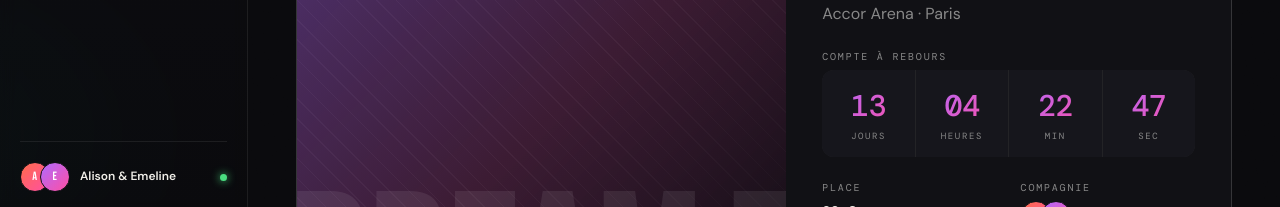
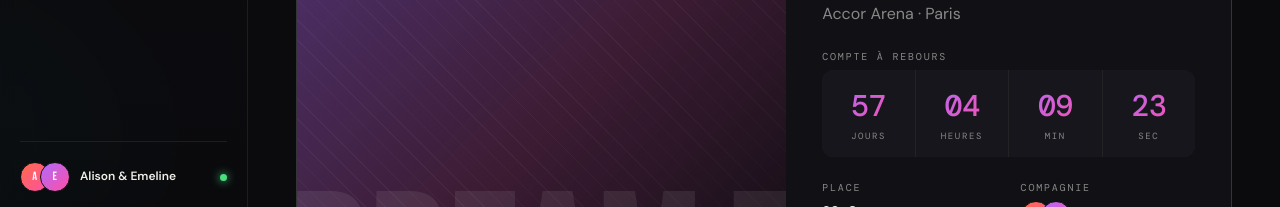
Before and after one commit to adebaille/concert-tracker, a React (Vite) app: page / in a window 1280 px wide. Shown: the part 584-791 px from the top of the page. Built offline with nearby package versions, Linux system fonts and the light colour scheme; a web font is replaced by a local one.

Commit message:
Add live countdown on Home page with useEffect

```diff
--- /dev/null
+++ b/src/components/Countdown.tsx
@@ -0,0 +1,39 @@
+import { useState, useEffect } from 'react'
+
+type CountdownProps = {
+  targetDate: Date
+}
+
+function Countdown({ targetDate }: CountdownProps) {
+  const [timeLeft, setTimeLeft] = useState({ days: 0, hours: 0, minutes: 0, seconds: 0 })
+
+  useEffect(() => {
+    function updateTimeLeft() {
+      const diffMs = targetDate.getTime() - Date.now()
+      const diffSeconds = Math.max(0, Math.floor(diffMs / 1000))
+
+      setTimeLeft({
+        days: Math.floor(diffSeconds / 86400),
+        hours: Math.floor((diffSeconds % 86400) / 3600),
+        minutes: Math.floor((diffSeconds % 3600) / 60),
+        seconds: diffSeconds % 60,
+      })
+    }
+
+    updateTimeLeft()
+    const intervalId = setInterval(updateTimeLeft, 1000)
+
+    return () => clearInterval(intervalId)
+  }, [targetDate])
+
+  return (
+    <div className="countdown">
+      <div className="cd-cell"><div className="cd-num">{String(timeLeft.days).padStart(2, '0')}</div><div className="cd-label">jours</div></div>
+      <div className="cd-cell"><div className="cd-num">{String(timeLeft.hours).padStart(2, '0')}</div><div className="cd-label">heures</div></div>
+      <div className="cd-cell"><div className="cd-num">{String(timeLeft.minutes).padStart(2, '0')}</div><div className="cd-label">min</div></div>
+      <div className="cd-cell"><div className="cd-num">{String(timeLeft.seconds).padStart(2, '0')}</div><div className="cd-label">sec</div></div>
+    </div>
+  )
+}
+
+export default Countdown
--- a/src/pages/HomePage.tsx
+++ b/src/pages/HomePage.tsx
@@ -1,28 +1,53 @@
-import '../styles/home.css'
-import Topbar from '../components/TopBar'
-import { concerts } from '../data/concerts'
-import { groupes } from '../data/groupes'
-import { merchItems } from '../data/merch'
+import "../styles/home.css";
+import Topbar from "../components/TopBar";
+import { concerts } from "../data/concerts";
+import { groupes } from "../data/groupes";
+import { merchItems } from "../data/merch";
+import Countdown from "../components/Countdown";
 
 type ActivityEntry = {
-  id: number
-  authorName: string
-  authorGenre: 'kpop' | 'metal'
-  text: string
-  time: string
-}
+  id: number;
+  authorName: string;
+  authorGenre: "kpop" | "metal";
+  text: string;
+  time: string;
+};
 
 const activityLog: ActivityEntry[] = [
-  { id: 1, authorName: 'Emeline', authorGenre: 'metal', text: "a ajouté Sleep Token à la wishlist.", time: 'IL Y A 2 H' },
-  { id: 2, authorName: 'Alison', authorGenre: 'kpop', text: 'a ajouté aespa aux groupes suivis.', time: 'HIER · 23H44' },
-  { id: 3, authorName: 'Emeline', authorGenre: 'metal', text: 'a ajouté le hoodie Bring Me The Horizon à l\'inventaire.', time: '18 MAI · 18H03' },
-  { id: 4, authorName: 'Alison', authorGenre: 'kpop', text: 'a noté Stray Kids · dominATE World Tour ★★★★★.', time: '16 MAI · 09H12' },
-]
+  {
+    id: 1,
+    authorName: "Emeline",
+    authorGenre: "metal",
+    text: "a ajouté Sleep Token à la wishlist.",
+    time: "IL Y A 2 H",
+  },
+  {
+    id: 2,
+    authorName: "Alison",
+    authorGenre: "kpop",
+    text: "a ajouté aespa aux groupes suivis.",
+    time: "HIER · 23H44",
+  },
+  {
+    id: 3,
+    authorName: "Emeline",
+    authorGenre: "metal",
+    text: "a ajouté le hoodie Bring Me The Horizon à l'inventaire.",
+    time: "18 MAI · 18H03",
+  },
+  {
+    id: 4,
+    authorName: "Alison",
+    authorGenre: "kpop",
+    text: "a noté Stray Kids · dominATE World Tour ★★★★★.",
+    time: "16 MAI · 09H12",
+  },
+];
 
 function HomePage() {
-  const nextConcert = concerts.find((c) => c.status === 'prevu')
-  const upcomingConcerts = concerts.filter((c) => c.status === 'prevu')
-  const pastConcertsCount = concerts.filter((c) => c.status === 'passe').length
+  const nextConcert = concerts.find((c) => c.status === "prevu");
+  const upcomingConcerts = concerts.filter((c) => c.status === "prevu");
+  const pastConcertsCount = concerts.filter((c) => c.status === "passe").length;
 
   return (
     <>
@@ -31,7 +56,8 @@ function HomePage() {
       <section className="hero">
         <div>
           <h1 className="hero-title">
-            <span className="gradient">CONCERTS</span><br />
+            <span className="gradient">CONCERTS</span>
+            <br />
             <span className="outlined">TRACKER</span>
           </h1>
           <div className="hero-meta">
@@ -42,7 +68,9 @@ function HomePage() {
           </div>
         </div>
         <div className="hero-right">
-          <span>{concerts.length} concerts · {groupes.length} groupes</span>
+          <span>
+            {concerts.length} concerts · {groupes.length} groupes
+          </span>
         </div>
       </section>
 
@@ -57,17 +85,31 @@ function HomePage() {
               <div className="placeholder-tag">Photo · à uploader</div>
               <div className="band-block">
                 <div className="band-genre">
-                  {nextConcert.genre === 'kpop' ? 'K-Pop' : 'Métal'} · {nextConcert.city}
+                  {nextConcert.genre === "kpop" ? "K-Pop" : "Métal"} ·{" "}
+                  {nextConcert.city}
                 </div>
-                <div className="band-name">{nextConcert.name.toUpperCase()}</div>
+                <div className="band-name">
+                  {nextConcert.name.toUpperCase()}
+                </div>
               </div>
             </div>
             <div className="nc-info">
-              <div style={{ display: 'flex', justifyContent: 'space-between', alignItems: 'flex-start' }}>
+              <div
+                style={{
+                  display: "flex",
+                  justifyContent: "space-between",
+                  alignItems: "flex-start",
+                }}>
                 <div>
                   <div className="nc-label">Date · lieu</div>
                   <div className="nc-value big">{nextConcert.date}</div>
-                  <div className="nc-value" style={{ marginTop: 6, color: 'var(--text-muted)', fontWeight: 400 }}>
+                  <div
+                    className="nc-value"
+                    style={{
+                      marginTop: 6,
+                      color: "var(--text-muted)",
+                      fontWeight: 400,
+                    }}>
                     {nextConcert.venue} · {nextConcert.city}
                   </div>
                 </div>
@@ -76,25 +118,32 @@ function HomePage() {
 
               <div>
                 <div className="nc-label">Compte à rebours</div>
-                {/* Chiffres figés pour l'instant — deviendra vivant avec useEffect + de vraies dates Supabase */}
-                <div className="countdown">
-                  <div className="cd-cell"><div className="cd-num">13</div><div className="cd-label">jours</div></div>
-                  <div className="cd-cell"><div className="cd-num">04</div><div className="cd-label">heures</div></div>
-                  <div className="cd-cell"><div className="cd-num">22</div><div className="cd-label">min</div></div>
-                  <div className="cd-cell"><div className="cd-num">47</div><div className="cd-label">sec</div></div>
-                </div>
+                <Countdown targetDate={new Date('2026-09-14T19:30:00')} />
               </div>
 
-              <div style={{ display: 'grid', gridTemplateColumns: '1fr 1fr', gap: 24 }}>
+              <div
+                style={{
+                  display: "grid",
+                  gridTemplateColumns: "1fr 1fr",
+                  gap: 24,
+                }}>
                 <div>
                   <div className="nc-label">Place</div>
-                  <div className="nc-value" style={{ fontFamily: 'var(--font-mono)', fontSize: 14 }}>
+                  <div
+                    className="nc-value"
+                    style={{ fontFamily: "var(--font-mono)", fontSize: 14 }}>
                     {nextConcert.price} €
                   </div>
                 </div>
                 <div>
                   <div className="nc-label">Compagnie</div>
-                  <div style={{ display: 'flex', alignItems: 'center', gap: 8, marginTop: 2 }}>
+                  <div
+                    style={{
+                      display: "flex",
+                      alignItems: "center",
+                      gap: 8,
+                      marginTop: 2,
+                    }}>
                     <div className="avatars">
                       <div className="avatar metal">E</div>
                       <div className="avatar kpop">A</div>
@@ -106,7 +155,9 @@ function HomePage() {
 
               <div className="nc-actions">
                 <button className="btn-ghost">Voir le détail</button>
-                <button className="btn-ghost primary">Ajouter au calendrier</button>
+                <button className="btn-ghost primary">
+                  Ajouter au calendrier
+                </button>
               </div>
             </div>
           </section>
@@ -115,43 +166,70 @@ function HomePage() {
 
       <section className="stats">
         <div className="stat s-1">
-          <div className="stat-head"><div className="stat-ico">🎸</div></div>
+          <div className="stat-head">
+            <div className="stat-ico">🎸</div>
+          </div>
           <div className="stat-num">{groupes.length}</div>
           <div className="stat-label">Groupes suivis</div>
           <div className="stat-bars">
-            <span style={{ height: '30%' }}></span><span style={{ height: '50%' }}></span><span style={{ height: '45%' }}></span>
-            <span style={{ height: '70%' }}></span><span style={{ height: '60%' }}></span><span style={{ height: '85%' }}></span>
-            <span style={{ height: '100%' }}></span>
+            <span style={{ height: "30%" }}></span>
+            <span style={{ height: "50%" }}></span>
+            <span style={{ height: "45%" }}></span>
+            <span style={{ height: "70%" }}></span>
+            <span style={{ height: "60%" }}></span>
+            <span style={{ height: "85%" }}></span>
+            <span style={{ height: "100%" }}></span>
           </div>
         </div>
         <div className="stat s-2">
-          <div className="stat-head"><div className="stat-ico">🎫</div></div>
+          <div className="stat-head">
+            <div className="stat-ico">🎫</div>
+          </div>
           <div className="stat-num">{pastConcertsCount}</div>
           <div className="stat-label">Concerts vécus</div>
           <div className="stat-bars">
-            <span style={{ height: '40%' }}></span><span style={{ height: '60%' }}></span><span style={{ height: '55%' }}></span>
-            <span style={{ height: '90%' }}></span><span style={{ height: '75%' }}></span><span style={{ height: '80%' }}></span>
-            <span style={{ height: '100%' }}></span>
+            <span style={{ height: "40%" }}></span>
+            <span style={{ height: "60%" }}></span>
+            <span style={{ height: "55%" }}></span>
+            <span style={{ height: "90%" }}></span>
+            <span style={{ height: "75%" }}></span>
+            <span style={{ height: "80%" }}></span>
+            <span style={{ height: "100%" }}></span>
           </div>
         </div>
         <div className="stat s-3">
-          <div className="stat-head"><div className="stat-ico">📍</div></div>
+          <div className="stat-head">
+            <div className="stat-ico">📍</div>
+          </div>
           <div className="stat-num">{upcomingConcerts.length}</div>
           <div className="stat-label">À venir</div>
           <div className="stat-bars">
-            <span style={{ height: '20%' }}></span><span style={{ height: '30%' }}></span><span style={{ height: '60%' }}></span>
-            <span style={{ height: '45%' }}></span><span style={{ height: '70%' }}></span><span style={{ height: '55%' }}></span>
-            <span style={{ height: '90%' }}></span>
+            <span style={{ height: "20%" }}></span>
+            <span style={{ height: "30%" }}></span>
+            <span style={{ height: "60%" }}></span>
+            <span style={{ height: "45%" }}></span>
+            <span style={{ height: "70%" }}></span>
+            <span style={{ height: "55%" }}></span>
+            <span style={{ height: "90%" }}></span>
           </div>
         </div>
         <div className="stat s-4">
-          <div className="stat-head"><div className="stat-ico">👕</div></div>
-          <div className="stat-num">{merchItems.length}<span className="suffix">items</span></div>
+          <div className="stat-head">
+            <div className="stat-ico">👕</div>
+          </div>
+          <div className="stat-num">
+            {merchItems.length}
+            <span className="suffix">items</span>
+          </div>
           <div className="stat-label">Inventaire merch</div>
           <div className="stat-bars">
-            <span style={{ height: '50%' }}></span><span style={{ height: '65%' }}></span><span style={{ height: '70%' }}></span>
-            <span style={{ height: '60%' }}></span><span style={{ height: '80%' }}></span><span style={{ height: '75%' }}></span>
-            <span style={{ height: '100%' }}></span>
+            <span style={{ height: "50%" }}></span>
+            <span style={{ height: "65%" }}></span>
+            <span style={{ height: "70%" }}></span>
+            <span style={{ height: "60%" }}></span>
+            <span style={{ height: "80%" }}></span>
+            <span style={{ height: "75%" }}></span>
+            <span style={{ height: "100%" }}></span>
           </div>
         </div>
       </section>
@@ -160,11 +238,13 @@ function HomePage() {
         <div className="panel">
           <div className="panel-head">
             <div className="panel-title">À VENIR</div>
-            <div className="panel-sub">{upcomingConcerts.length} concert(s) prévu(s)</div>
+            <div className="panel-sub">
+              {upcomingConcerts.length} concert(s) prévu(s)
+            </div>
           </div>
           <div className="timeline">
             {upcomingConcerts.map((concert) => {
-              const [day, month] = concert.date.split(' ')
+              const [day, month] = concert.date.split(" ");
               return (
                 <div key={concert.id} className="tl-item">
                   <div className="tl-date">
@@ -173,14 +253,16 @@ function HomePage() {
                   </div>
                   <div>
                     <div className="tl-name">
-                      <span className={`dot ${concert.genre}`}></span>{concert.name}
+                      <span className={`dot ${concert.genre}`}></span>
+                      {concert.name}
                     </div>
                     <div className="tl-where">
-                      {concert.venue} <span className="sep">·</span> {concert.city}
+                      {concert.venue} <span className="sep">·</span>{" "}
+                      {concert.city}
                     </div>
                   </div>
                 </div>
-              )
+              );
             })}
           </div>
         </div>
@@ -193,9 +275,13 @@ function HomePage() {
           <div className="activity">
             {activityLog.map((entry) => (
               <div key={entry.id} className="act">
-                <div className={`act-avatar ${entry.authorGenre}`}>{entry.authorName[0]}</div>
+                <div className={`act-avatar ${entry.authorGenre}`}>
+                  {entry.authorName[0]}
+                </div>
                 <div>
-                  <div className="act-text"><strong>{entry.authorName}</strong> {entry.text}</div>
+                  <div className="act-text">
+                    <strong>{entry.authorName}</strong> {entry.text}
+                  </div>
                   <div className="act-time">{entry.time}</div>
                 </div>
               </div>
@@ -204,7 +290,7 @@ function HomePage() {
         </div>
       </section>
     </>
-  )
+  );
 }
 
-export default HomePage
+export default HomePage;
```
